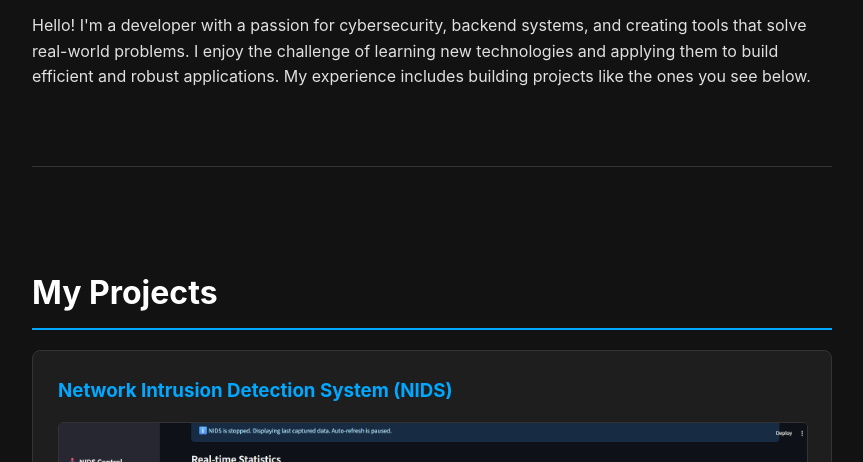
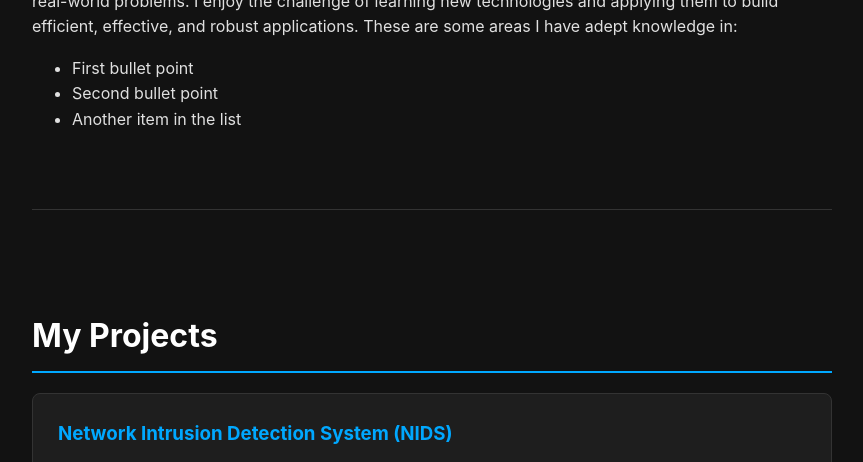
Before and after one commit to Lando-cmd/Portfolio, a plain HTML site: page index.html in a window 1280 px wide. Shown: the part 638-1100 px from the top of the page, without its empty margins (208-1071 px from the left). Drawn offline with Linux system fonts and the light colour scheme.

Commit message:
Update index.html

```diff
--- a/index.html
+++ b/index.html
@@ -21,7 +21,6 @@
         <!-- Hero Section -->
         <section id="hero">
             <h1>Hi, I'm Landon Santa Maria</h1>
-            <p>A passionate developer building creative and functional applications.</p>
             <a href="#projects" class="cta-button">View My Work</a>
         </section>
 
@@ -31,10 +30,14 @@
         <section id="about">
             <h2>About Me</h2>
             <p>
-                Hello! I'm a developer with a passion for cybersecurity, backend systems, and creating tools
+                Greetings! I'm Landon with a passion for cybersecurity, backend systems, and creating tools
                 that solve real-world problems. I enjoy the challenge of learning new technologies and applying them
-                to build efficient and robust applications. My experience includes building projects like the
-                ones you see below.
+                to build efficient, effective, and robust applications. These are some areas I have adept knowledge in:
+                <ul>
+                  <li>First bullet point</li>
+                  <li>Second bullet point</li>
+                  <li>Another item in the list</li>
+                </ul>
             </p>
         </section>
 
```
